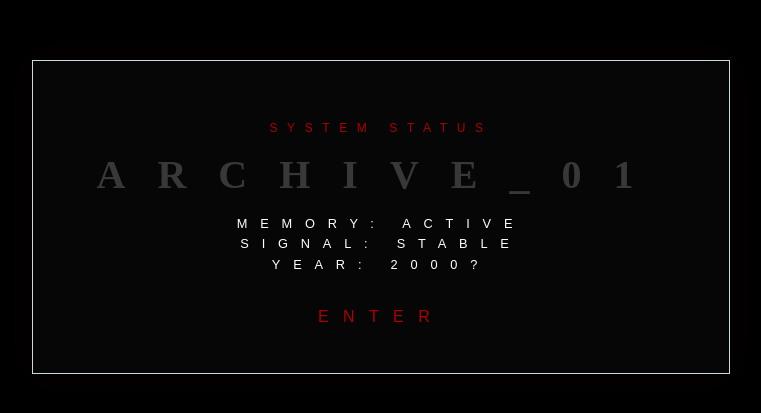
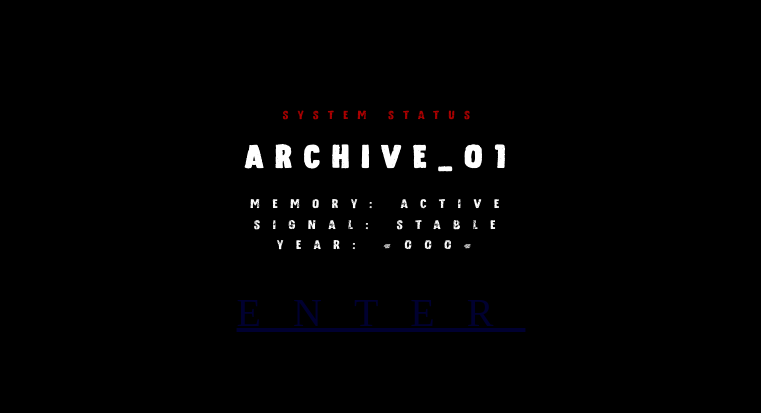
Before and after one commit to iineskhalfallah/archive_01, a plain HTML site: page index.html in a window 1280 px wide. Shown: the part 183-596 px from the top of the page, without its empty margins (259-1020 px from the left). Drawn offline with Linux system fonts and the light colour scheme.

Commit message:
update log 0023: UI tweaks

```diff
--- a/css/archivestyle.css
+++ b/css/archivestyle.css
@@ -1,20 +1,30 @@
 .top {
-    width: 100%;
-    height: 42px;
+    /*width: 100%;
+    /*height: 42px;
     position: fixed;
     z-index: 1;
-    right: 0px;
-    top: 0px;
+    /*right: 0px;
+    /*top: 0px;*/
     background-image: url('../assets/images/black_lace.png') repeat left top;
 }
+
+/* BOOT SCREEN */
+.boot-screen {
+  text-align: center;
+  border: 1px solid #cfd8dc;
+  padding: 3rem 4rem;
+  background: rgba(7, 7, 7, 0.9);
+  box-shadow: 0 0 40px rgba(77, 1, 1, 0.15);
+}
+
 body{
     background-image: url('../assets/image/bg.jpg');
-    background: rgb(255, 255, 255);
-    font-family: Arial, Helvetica, sans-serif;
+    /*background: rgb(255, 255, 255);
+    font-family: Arial, Helvetica, sans-serif;*/
 }
 
 @font-face {
-  font-family:  brotheric;
-  src: url("../assets/fonts/BrothericInkBleed.otf")
+  font-family:  DystopianSystem;
+  src: url("../assets/fonts/DystopianSystem.otf")
     format("opentype");
 }
--- a/css/style.css
+++ b/css/style.css
@@ -10,26 +10,18 @@ h1 {
     unicode-bidi: isolate;
 }
 body {
-
+  text-align: center;
   margin: 0;
   height: 100vh;
   background: #000000ff;
   color: #ffffffff;
-  font-family: help me, Arial, Helvetica, sans-serif;
+  font-family: DystopianSystem, Arial, Helvetica, sans-serif;
   letter-spacing: 0.8em;
   display: flex;
   justify-content: center;
   align-items: center;
 }
 
-/* BOOT SCREEN */
-.boot-screen {
-  text-align: center;
-  border: 1px solid #cfd8dc;
-  padding: 3rem 4rem;
-  background: rgba(7, 7, 7, 0.9);
-  box-shadow: 0 0 40px rgba(77, 1, 1, 0.15);
-}
 
 /* LOGO */
 .logo {
@@ -71,6 +63,7 @@ body {
 /* ENTER BUTTON */
 .enter {
   text-decoration: wavy;
+  font-size: 40px;
   border: none;
   padding: 0.6rem 2rem;
   color: #ad0000;
@@ -78,6 +71,12 @@ body {
   transition: all 0.3s ease;
 }
 
+@font-face {
+  font-family:  DystopianSystem;
+  src: url("../assets/fonts/DystopianSystem.otf")
+    format("opentype");
+}
+
 .enter:hover {
 
 
--- a/index.html
+++ b/index.html
@@ -11,7 +11,7 @@
   <div class="boot-screen">
     <p class="small">SYSTEM STATUS</p>
 
-    <h1 class="logo">ARCHIVE_01</h1>
+    <h1 >ARCHIVE_01</h1>
 
     <p class="status">
       <span class="anim1" > MEMORY: ACTIVE<br> </span>
@@ -19,7 +19,7 @@
       <span class="anim3" > YEAR: 2000? </span>
     </p>
 
-    <a href="archive.html" class="enter">ENTER</a>
+    <a href="archive.html" class="logo">ENTER</a>
   </div>
   <audio autoplay="on" loop="on" >
     <source src="assets/sounds/audio.mp3" type="audio/mp3"/>
```
Also changed, not shown: archive.html (+3 -1 lines), assets/fonts/DystopianSystem.otf (renamed from assets/fonts/DystopianSystem-WpKln.otf).
